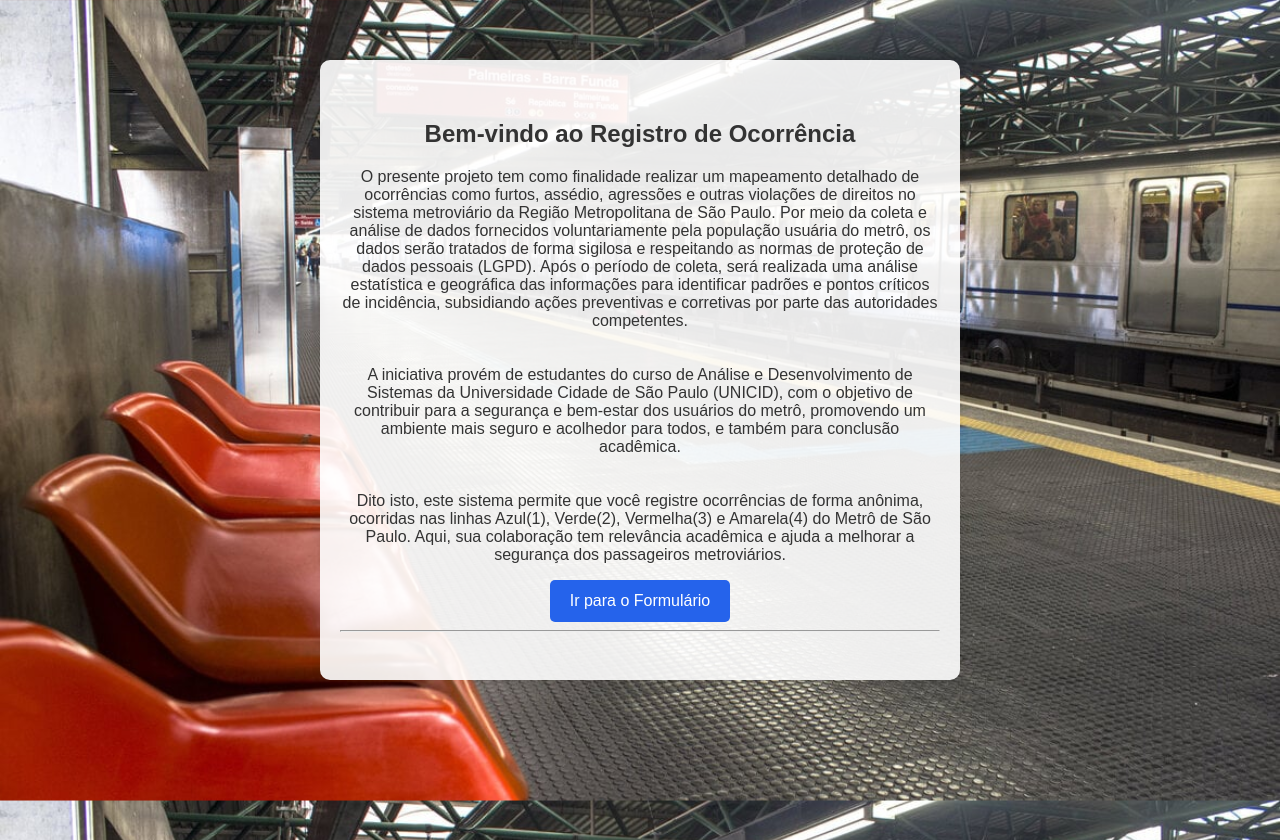
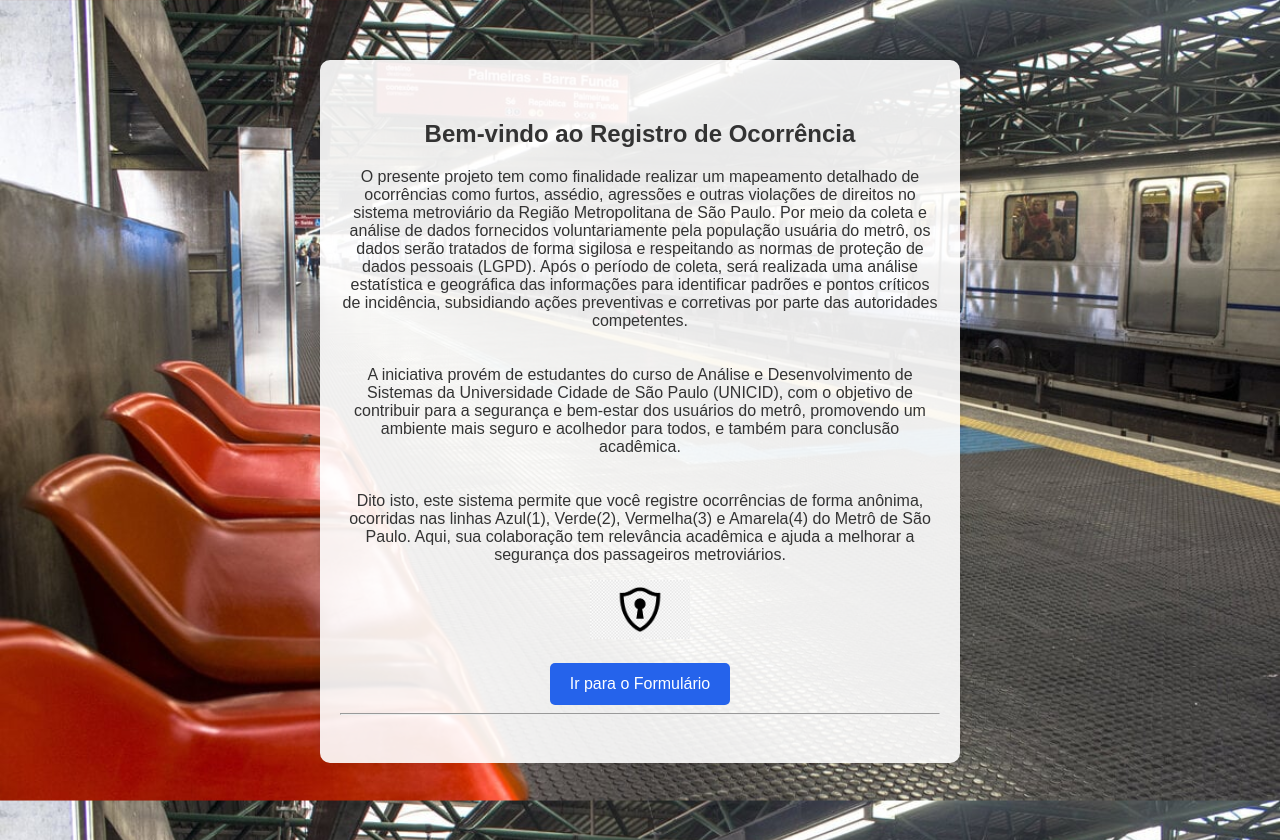
Before and after one commit to DG2D2/Registro_de_Ocorrencia_Metro_SP, a website: page apresentacao.html in a window 1280 px wide. Drawn offline with Linux system fonts and the light colour scheme.

Commit message:
Atualização da apresentação do projeto de registro de ocorrências

```diff
--- a/apresentacao.css
+++ b/apresentacao.css
@@ -53,3 +53,10 @@ button:hover {
   margin-bottom: 30px;
   line-height: 1.5;
 }
+
+#icone_look {
+  width: 100px;
+  height: auto;
+  margin-bottom: 20px;
+  align-items: center;
+}
--- a/apresentacao.html
+++ b/apresentacao.html
@@ -31,6 +31,8 @@
                     ocorridas nas linhas Azul(1), Verde(2), Vermelha(3) e Amarela(4) do Metrô de São Paulo. Aqui, sua colaboração
                     tem relevância acadêmica e ajuda a melhorar a segurança dos passageiros metroviários.
                 </p>
+
+                <img id="icone_look" src="assets/icone_look.jpeg" alt="icone_look"/> <br>
                 <button onclick="irParaFormulario()">Ir para o Formulário</button>
             <hr>
         </div>
```
